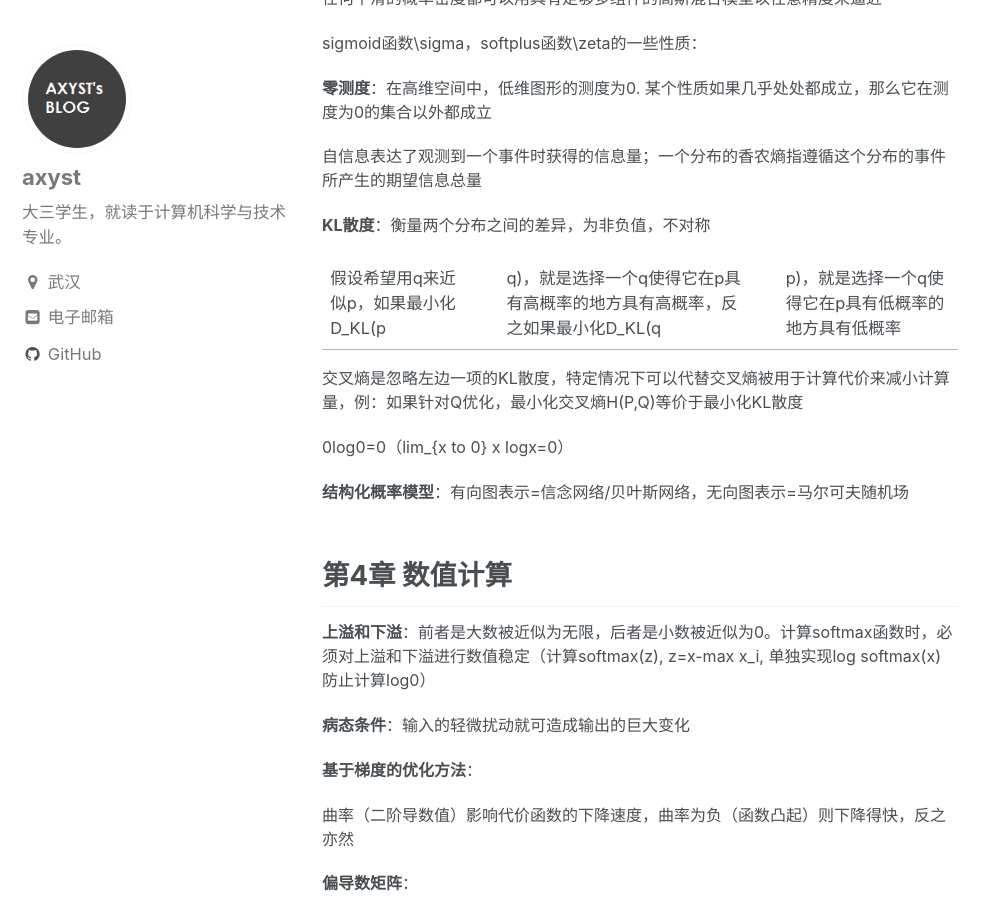
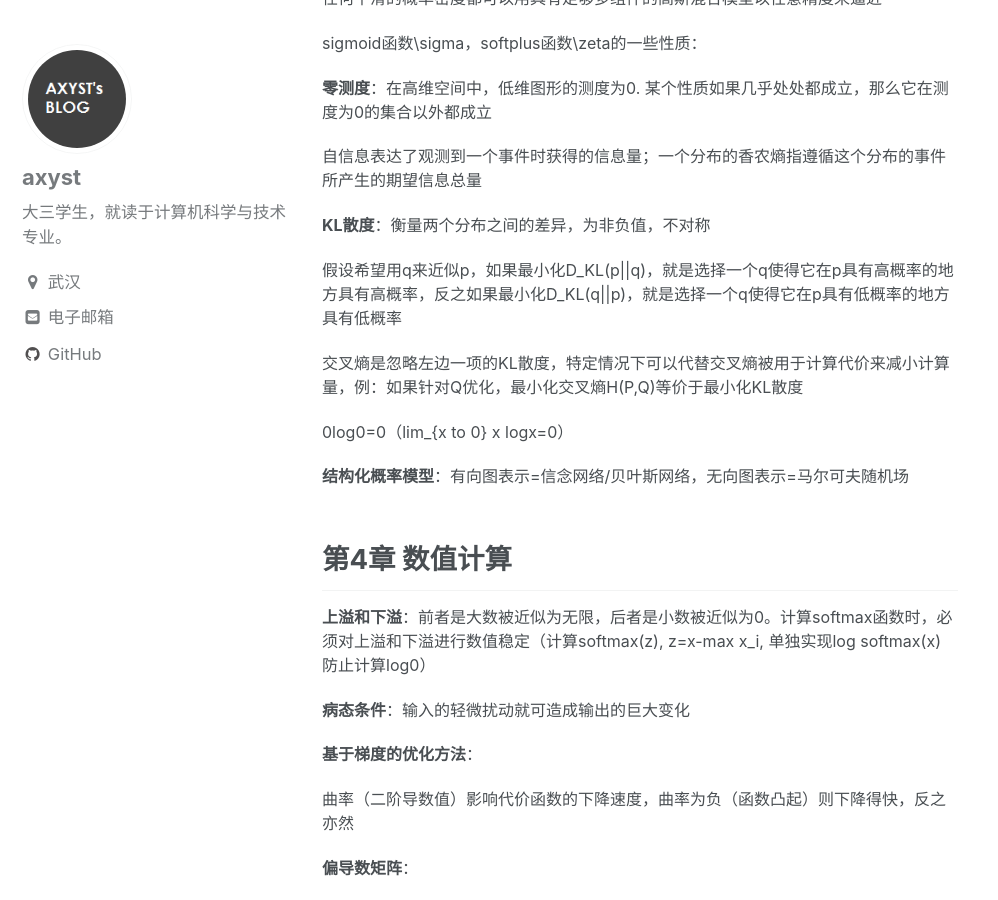
Before and after one commit to a-xyst/a-xyst.github.io, a Jekyll site: the page built from _posts/2018-08-27-deep-learning-notes.md, in a window 1280 px wide and 900 px high, scrolled down 1383 px. Shown: the whole window, without its empty margins (0-998 px from the left). Built offline with Jekyll 4.4.1, drawn with Linux system fonts in a browser that asks for light colours; formulas are drawn with MathJax 3.

```diff
--- a/_posts/2018-08-27-deep-learning-notes.md
+++ b/_posts/2018-08-27-deep-learning-notes.md
@@ -57,7 +57,7 @@ sigmoid函数\sigma，softplus函数\zeta的一些性质：
 
 **KL散度**：衡量两个分布之间的差异，为非负值，不对称
 
-假设希望用q来近似p，如果最小化D_KL(p||q)，就是选择一个q使得它在p具有高概率的地方具有高概率，反之如果最小化D_KL(q||p)，就是选择一个q使得它在p具有低概率的地方具有低概率
+假设希望用q来近似p，如果最小化D_KL(p\|\|q)，就是选择一个q使得它在p具有高概率的地方具有高概率，反之如果最小化D_KL(q\|\|p)，就是选择一个q使得它在p具有低概率的地方具有低概率
 
 交叉熵是忽略左边一项的KL散度，特定情况下可以代替交叉熵被用于计算代价来减小计算量，例：如果针对Q优化，最小化交叉熵H(P,Q)等价于最小化KL散度
 
```
